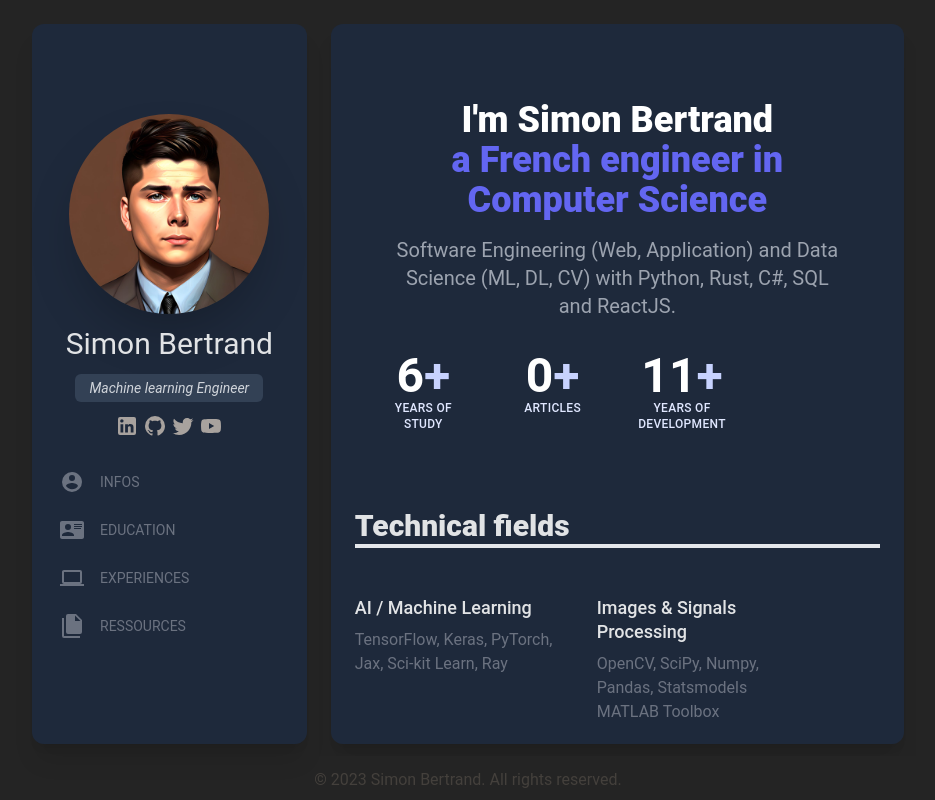
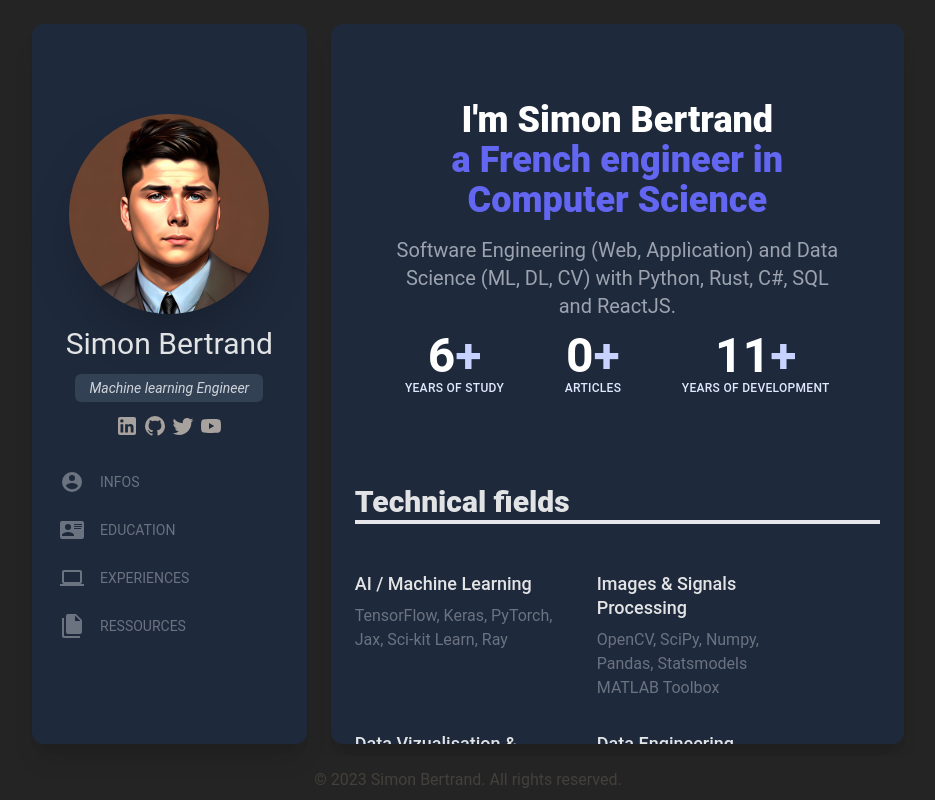
Before and after one commit to Simon-Bertrand/simon-bertrand.github.io, a React (Vite) app: page / in a window 1280 px wide. Shown: the whole page, without its empty margins (172-1107 px from the left). Built offline with nearby package versions, Linux system fonts and the light colour scheme.

Commit message:
Update infos.tsx

```diff
--- a/src/pages/infos.tsx
+++ b/src/pages/infos.tsx
@@ -21,7 +21,7 @@ export default function InfosPage() {
                 Software Engineering (Web, Application) and Data Science (ML, DL, CV) with Python, Rust, C#, SQL and ReactJS.
             </p>
             <section>
-                <div className="container grid grid-cols-2 gap-8 pt-8 mx-auto text-center md:grid-cols-4">
+                <div className="container flex justify-around py-3">
                     {
                         InfosStats.map(x =>
                             <div>
```
